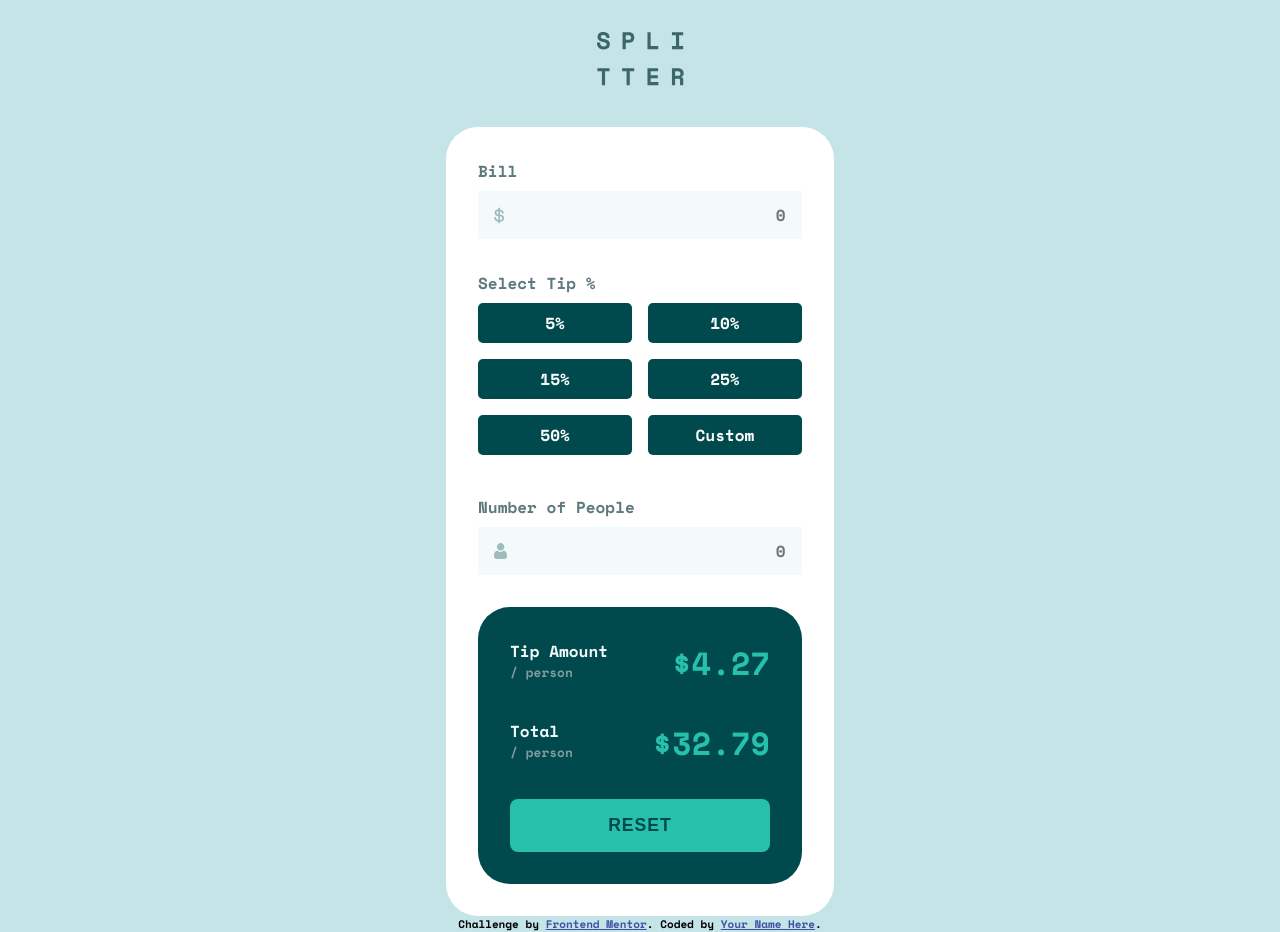
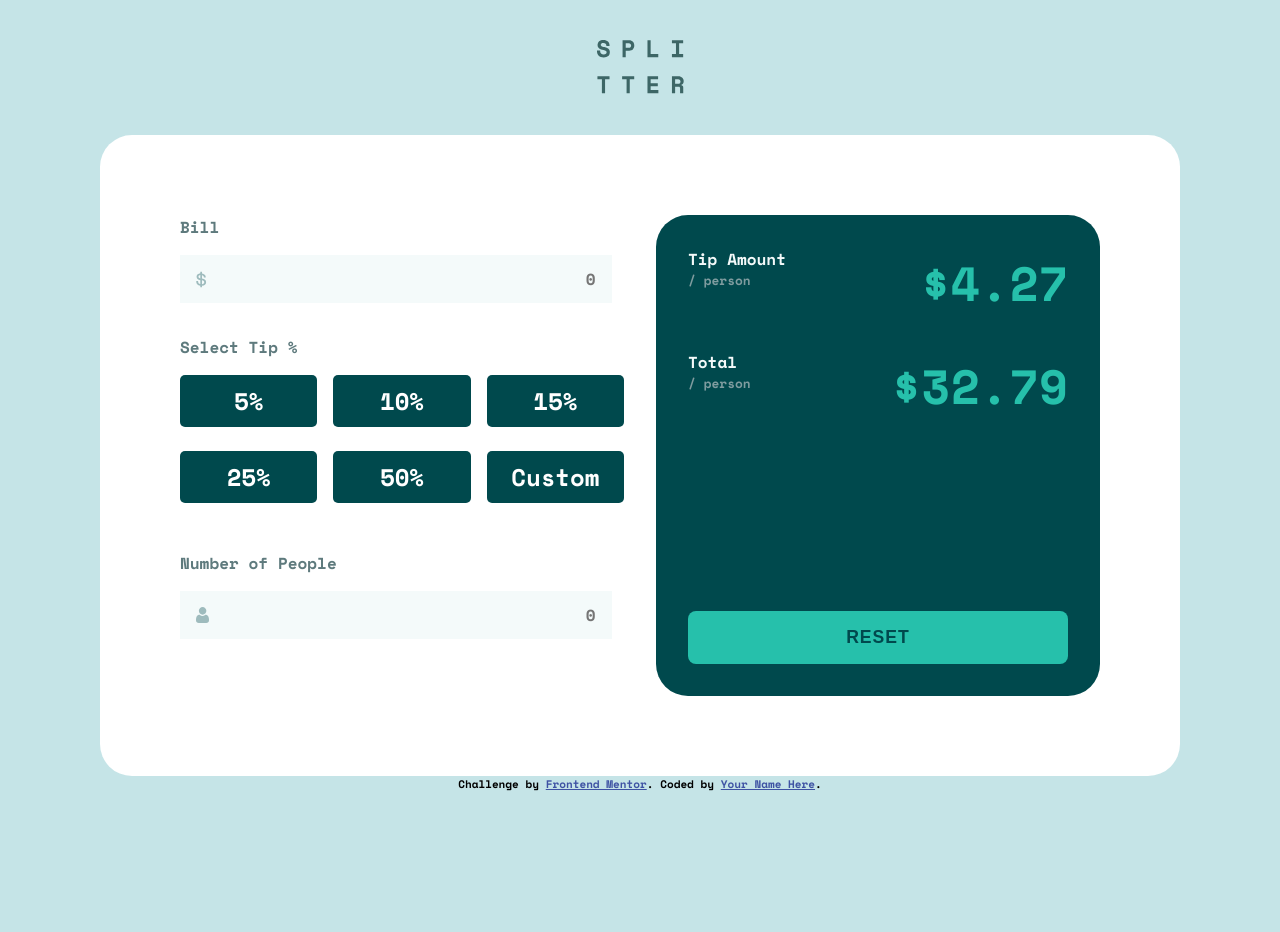
Before and after one commit to catreedle/tip-calculator-app, a plain HTML site: page index.html in a window 1280 px wide. After the commit the page ends 800 px from the top, so only its background shows below. Drawn offline with nearby package versions, Linux system fonts and the light colour scheme.

Commit message:
layout desktop

```diff
--- a/css/styles.css
+++ b/css/styles.css
@@ -15,7 +15,7 @@
   --color-light-grayish-cyan: hsl(185, 41%, 84%);
   --color-very-light-cyan: hsl(189, 41%, 97%);
   --color-white: hsl(0, 0%, 100%);
-  --color-mint-cyan: #9FE8DF;
+  --color-mint-cyan: #9fe8df;
 }
 
 *,
@@ -110,11 +110,11 @@ label {
   display: grid;
   grid-template-columns: 1fr 1fr;
   grid-template-rows: repeat(3, 1fr);
-  gap: .5rem 1rem;
+  gap: 0.5rem 1rem;
 }
 
 .calculator-tip__select {
-  padding: .5rem 1rem;
+  padding: 0.5rem 1rem;
   border: none;
   background-color: var(--color-dark-cyan);
   color: white;
@@ -127,17 +127,19 @@ label {
 }
 
 .calculator-tip__select:hover {
-    background-color: var(--color-mint-cyan);
-    color: var(--color-dark-cyan);
+  background-color: var(--color-mint-cyan);
+  color: var(--color-dark-cyan);
 }
 
 .calculator-tip__radio {
-    display: none;
+  display: none;
 }
 
 .calculator-tip__radio:checked + label {
-    background-color: var(--color-primary-cyan);
-    color: var(--color-dark-cyan); /* Ensures text color changes with background */
+  background-color: var(--color-primary-cyan);
+  color: var(
+    --color-dark-cyan
+  ); /* Ensures text color changes with background */
 }
 
 .calculator-input__people {
@@ -201,5 +203,45 @@ label {
 }
 
 .calculator-result__button:hover {
-    background-color: var(--color-mint-cyan);
+  background-color: var(--color-mint-cyan);
 }
+
+@media (min-width: 768px) {
+  body {
+    height: 100vh;
+  }
+
+  .calculator-container {
+    display: grid;
+    grid-template-columns: 1fr 1fr;
+    min-width: 920px;
+    min-height: 481px;
+    padding: 5rem;
+  }
+
+  .calculator-form {
+    gap: 2rem;
+  }
+
+  .calculator-tip__container {
+    grid-template-columns: repeat(3, 1fr);
+    grid-template-rows: repeat(2, 1fr);
+  }
+
+  .calculator-tip__select {
+    font-size: 24px;
+    padding: .5rem;
+  }
+
+  .calculator-result__tip__amount, .calculator-result__total__amount {
+    font-size: 48px;
+  }
+
+  .calculator-result__button {
+    margin-top: auto;
+  }
+
+  label {
+    margin-block-end: 1rem;
+  }
+}
```
